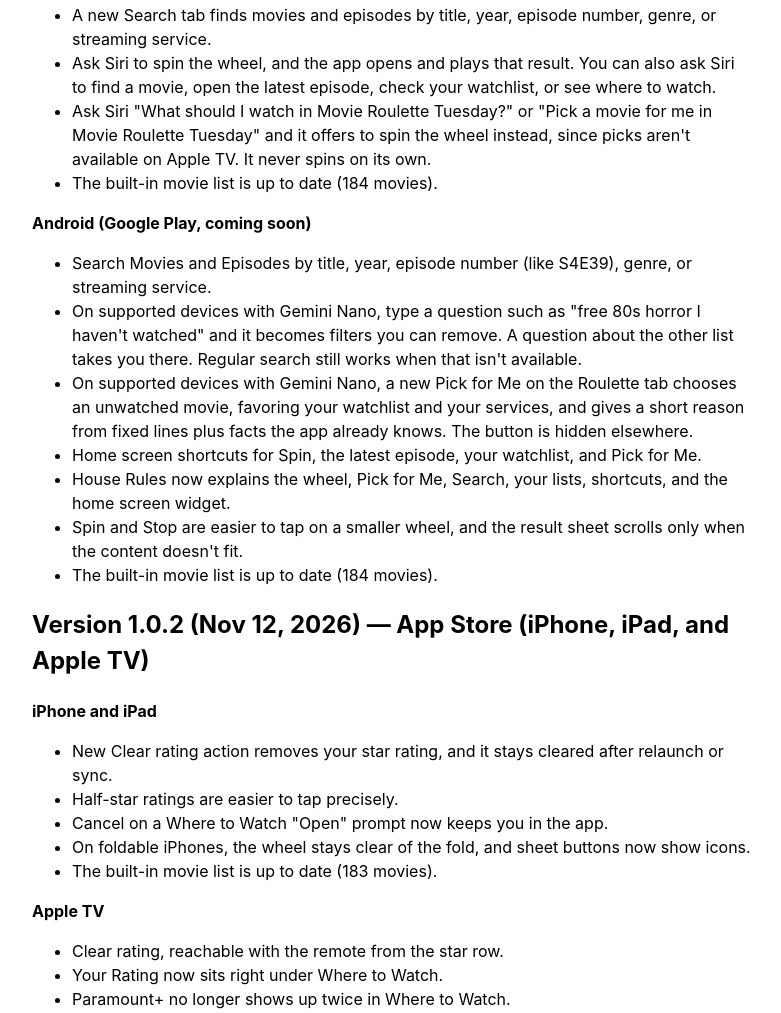
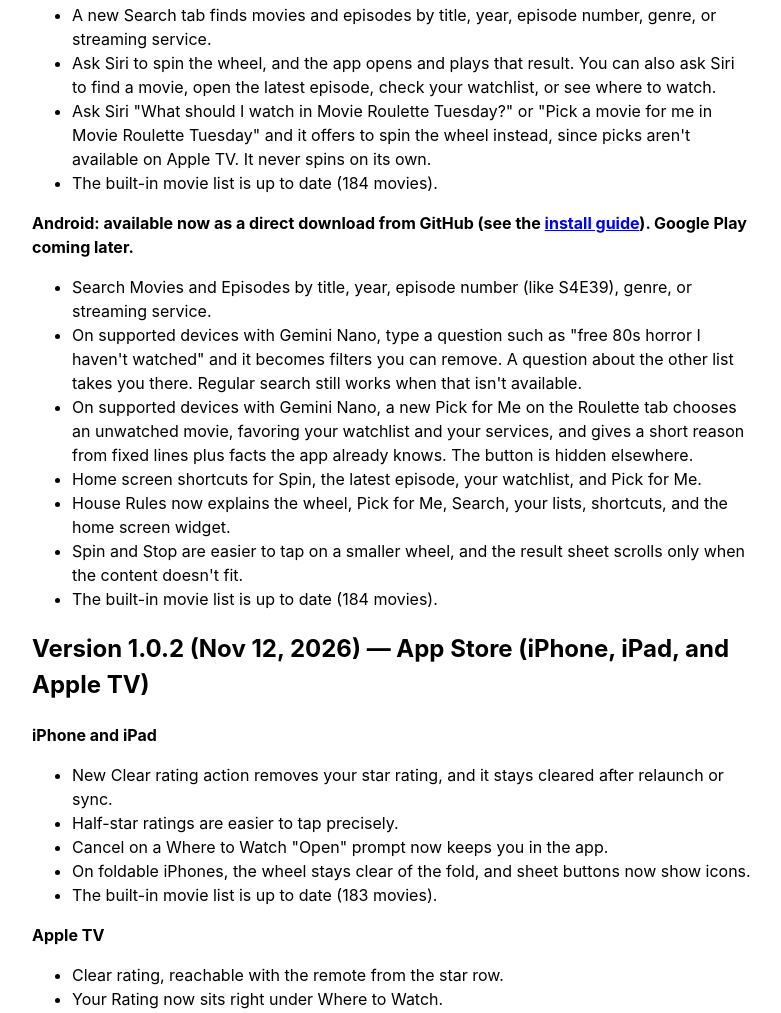
Before and after one commit to movieroulettetuesday/movie-roulette-tuesday, a plain HTML site: page whats-new.html in a window 1280 px wide. Shown: the part 762-1775 px from the top of the page, without its empty margins (248-1029 px from the left). Drawn offline with Linux system fonts and the light colour scheme.

Commit message:
Update 1.1 Android What's New line for GitHub download
Change only the Android heading line in the Version 1.1 section of whats-new.html, linking "install guide" to android.html. No other files.

```diff
--- a/whats-new.html
+++ b/whats-new.html
@@ -19,7 +19,7 @@
 <li>Ask Siri "What should I watch in Movie Roulette Tuesday?" or "Pick a movie for me in Movie Roulette Tuesday" and it offers to spin the wheel instead, since picks aren't available on Apple TV. It never spins on its own.</li>
 <li>The built-in movie list is up to date (184 movies).</li>
 </ul>
-<p><strong>Android (Google Play, coming soon)</strong></p>
+<p><strong>Android: available now as a direct download from GitHub (see the <a href="android.html">install guide</a>). Google Play coming later.</strong></p>
 <ul>
 <li>Search Movies and Episodes by title, year, episode number (like S4E39), genre, or streaming service.</li>
 <li>On supported devices with Gemini Nano, type a question such as "free 80s horror I haven't watched" and it becomes filters you can remove. A question about the other list takes you there. Regular search still works when that isn't available.</li>
```
